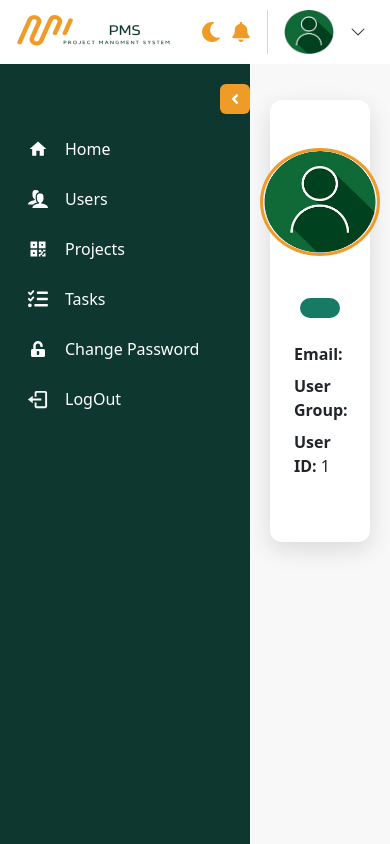
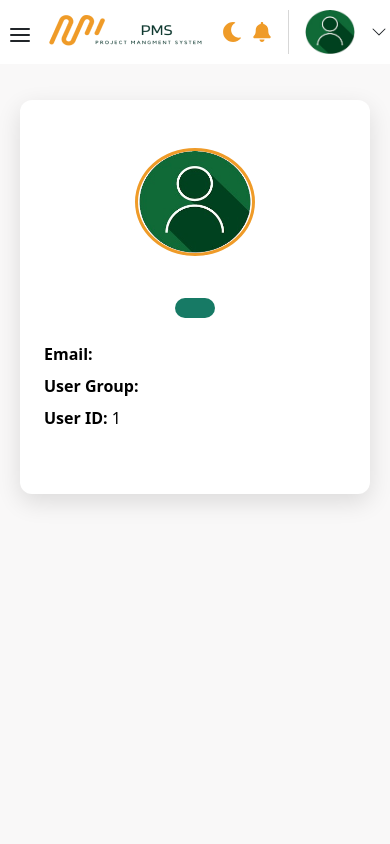
Before and after one commit to lamiaAtef/Project-management-system, a React (Vite) app: page /dashboard/profile in a window 390 px wide. Built offline with nearby package versions, Linux system fonts and the light colour scheme; sample sign-in values are in the browser's storage; what chartjs-plugin-datalabels would draw is missing.

Commit message:
update DarkLightMode and responsive sidebar

```diff
--- a/src/App.css
+++ b/src/App.css
@@ -81,6 +81,31 @@
     transition: 0.3s;
   }
 
+  /* sidebar in mobile */
+  @media (max-width: 768px) {
+    .sidebar-container {
+      transform: translateX(0);
+      transition: 0.3s ease;
+      z-index: 2000;
+    }
+
+    .sidebar-container.collapsed {
+      transform: translateX(-100%);
+    }
+
+    .collapse-btn {
+      display: none;
+    }
+
+    .main-content,
+    .main-content.collapsed {
+      margin-left: 0 !important;
+      width: 100% !important;
+    }
+  }
+
+
+  /* -----------profile--------------------------- */
   .profile .imgPorfile{
     border:3px solid #ef9b28;
     width: 120px;
--- a/src/Modules/Shared/components/MasterLayout/MasterLayout.jsx
+++ b/src/Modules/Shared/components/MasterLayout/MasterLayout.jsx
@@ -5,16 +5,25 @@ import Row from 'react-bootstrap/Row';
 import Col from 'react-bootstrap/Col';
 import NavBar from '../NavBar/NavBar';
 import SideBar from '../../../Shared/components/SideBar/SideBar';
+import useIsMobile from '../../../../hooks/useIsMobile';
+import { useEffect } from 'react';
 
 
 export default function MasterLayout() {
   const [collapsed, setCollapsed]= useState(false);
 
+  const isMobile = useIsMobile();
+
+ // in case mobile: sidebar closed
+  useEffect(() => {
+    setCollapsed(isMobile);
+  }, [isMobile]);
+
   return (
 
     <>
       {/* Navbar */}
-       <NavBar/>
+       <NavBar setCollapsed={setCollapsed} collapsed={collapsed}/>
       {/* Sidebar */}
         <SideBar collapsed={collapsed} setCollapsed={setCollapsed}/>
 
--- a/src/Modules/Shared/components/NavBar/NavBar.jsx
+++ b/src/Modules/Shared/components/NavBar/NavBar.jsx
@@ -13,8 +13,9 @@ import useLogout from '../../../../hooks/useLogout';
 import styles from './NavBar.module.css';
 import { ThemeContext } from '../../../../context/ThemeContext';
 import { FaMoon, FaSun } from "react-icons/fa";
+import { FiMenu, FiX } from "react-icons/fi";
 
-export default function NavBar() {
+export default function NavBar({setCollapsed, collapsed}) {
   const {userData}= useContext(AuthContext);
   const{theme, toggleTheme} = useContext(ThemeContext);
 
@@ -25,6 +26,12 @@ export default function NavBar() {
 
   return (
     <div className={`${styles.navbarNormal} navbar-normal bgNavbar d-flex justify-content-between p-2`}>
+
+    <button
+      className={`${styles.mobileMenuBtn} me-2`}
+      onClick={() => setCollapsed(!collapsed)}>
+      {collapsed ? <FiMenu size={24}/> : <FiX size={24}/>}
+    </button>
       <div>
         <img src={logo} alt="img"/>
       </div>
--- a/src/Modules/Shared/components/NavBar/NavBar.module.css
+++ b/src/Modules/Shared/components/NavBar/NavBar.module.css
@@ -22,3 +22,18 @@
     outline: none !important;
     box-shadow: none !important;
   }
+
+  .mobileMenuBtn{
+    display: none;
+    background: none;
+    border: none;
+    font-size: 26px;
+    color: var(--textColor);
+  }
+
+  /* show only in mobile*/
+  @media (max-width: 768px) {
+    .mobileMenuBtn {
+      display: block;
+    }
+  }
--- a/src/Modules/Shared/components/Pofile/Profile.jsx
+++ b/src/Modules/Shared/components/Pofile/Profile.jsx
@@ -7,16 +7,16 @@ export default function Profile() {
   return (
     <>
         <div className='d-flex justify-content-center my-3'>
-            <div className='profile bg-white px-4 py-5 col-12 col-sm-10 col-md-8 col-lg-8'>
-                <div className='d-flex flex-column justify-content-center align-items-center mb-3'>
+            <div className='bgOverlayDark profile  px-4 py-5 col-12 col-sm-10 col-md-8 col-lg-8'>
+                <div className='textDark d-flex flex-column justify-content-center align-items-center mb-3'>
                     <img src={profileImg} className="imgPorfile" alt="profileImage"/>
                     <h4 className='mt-4 fw-bold'>{userData?.userName}</h4>
                     <h4 className='profile-role'>{userData?.userGroup}</h4>
                 </div>
 
-                <p className='mb-2'><strong>Email:</strong> {userData?.userEmail}</p>
-                <p className='mb-2'><strong>User Group:</strong> {userData?.userGroup}</p>
-                <p><strong>User ID:</strong> {userData?.userId}</p>
+                <p className='mb-2 textDark'><strong>Email:</strong> {userData?.userEmail}</p>
+                <p className='mb-2 textDark'><strong>User Group:</strong> {userData?.userGroup}</p>
+                <p className='textDark'><strong>User ID:</strong> {userData?.userId}</p>
             </div>
         </div>
     </>
--- /dev/null
+++ b/src/hooks/useIsMobile.js
@@ -0,0 +1,19 @@
+import React from 'react'
+import { useEffect } from 'react';
+import { useState } from 'react';
+
+export default function useIsMobile(breakpoint = 768) {
+
+    const [isMobile, setIsMobile] = useState(window.innerWidth <= breakpoint);
+
+  useEffect(() => {
+    const handleResize = () => {
+      setIsMobile(window.innerWidth <= breakpoint);
+    };
+
+    window.addEventListener("resize", handleResize);
+    return () => window.removeEventListener("resize", handleResize);
+  }, [breakpoint]);
+
+  return isMobile;
+}
--- a/src/index.css
+++ b/src/index.css
@@ -20,6 +20,7 @@
   --subTitle: rgba(33, 37, 41, 0.75);
 }
 
+/* ---------------------Start Dark Mode---------------------------- */
 .dark {
   /* --textColorTable: #e5e7eb; */
   --bg-color:   #121212;
@@ -134,7 +135,7 @@ body.dark .dropdown-divider {
   border-color: #2b3038;
 }
 
-/* أيقونات */
+/* icons*/
 body.dark .dropdown-item svg {
   color: white !important;
 }
@@ -180,13 +181,14 @@ body.dark .form-admin .form-control:focus {
   color: var(--textColorIcon);
   margin-right: 10px;
   display: flex;
-  align-items: center;  /* يسطح الأيقون وسط الليفل */
+  align-items: center;
   justify-content: center;
-  height: 100%;  /* يملأ ارتفاع الflex parent */
-  padding: 0;    /* حذف أي padding افتراضي */
+  height: 100%;
+  padding: 0;
   cursor: pointer;
 }
 
+/* --------------------End Dark Mode----------------------------- */
 
 * {
     font-family: var(--main-font);
```
